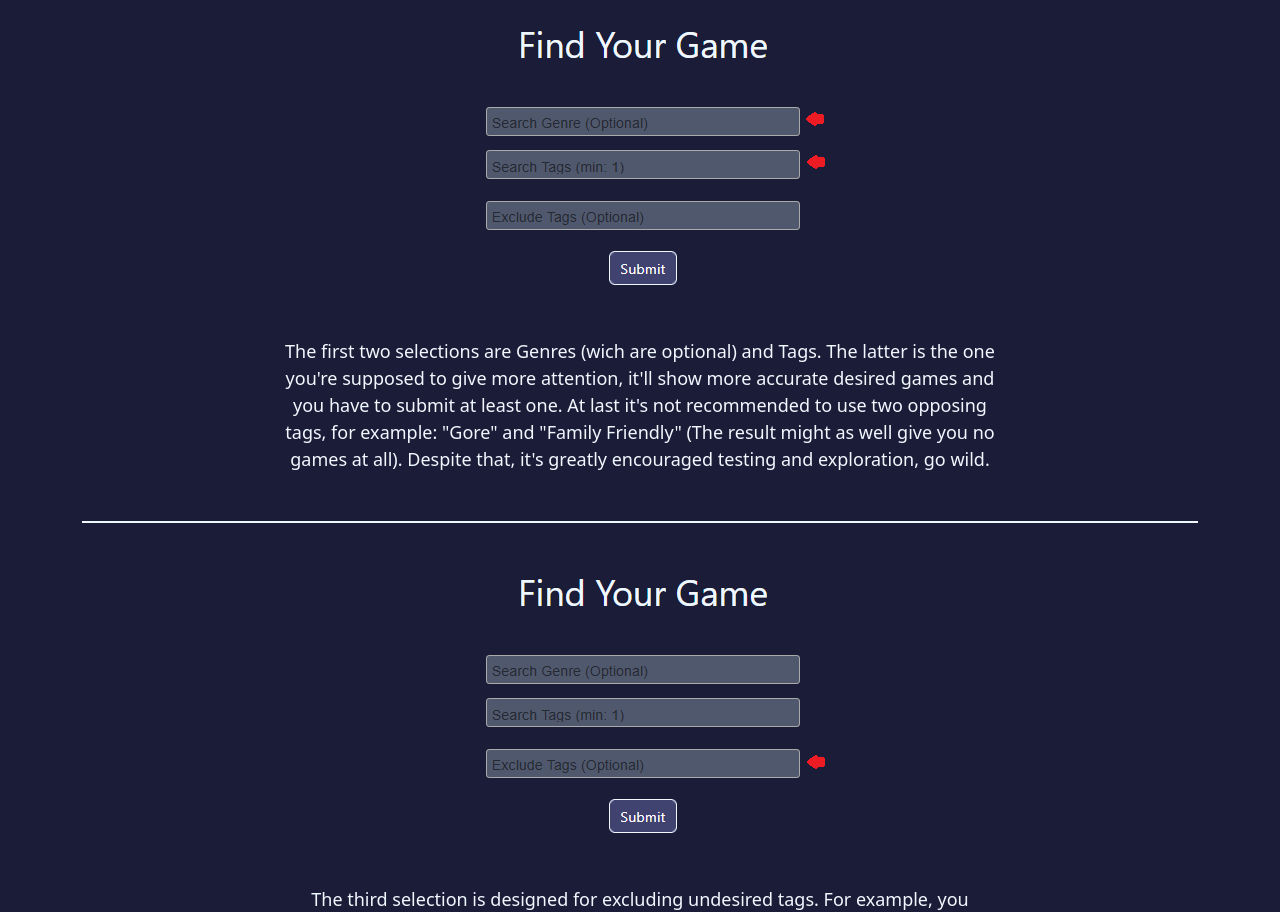
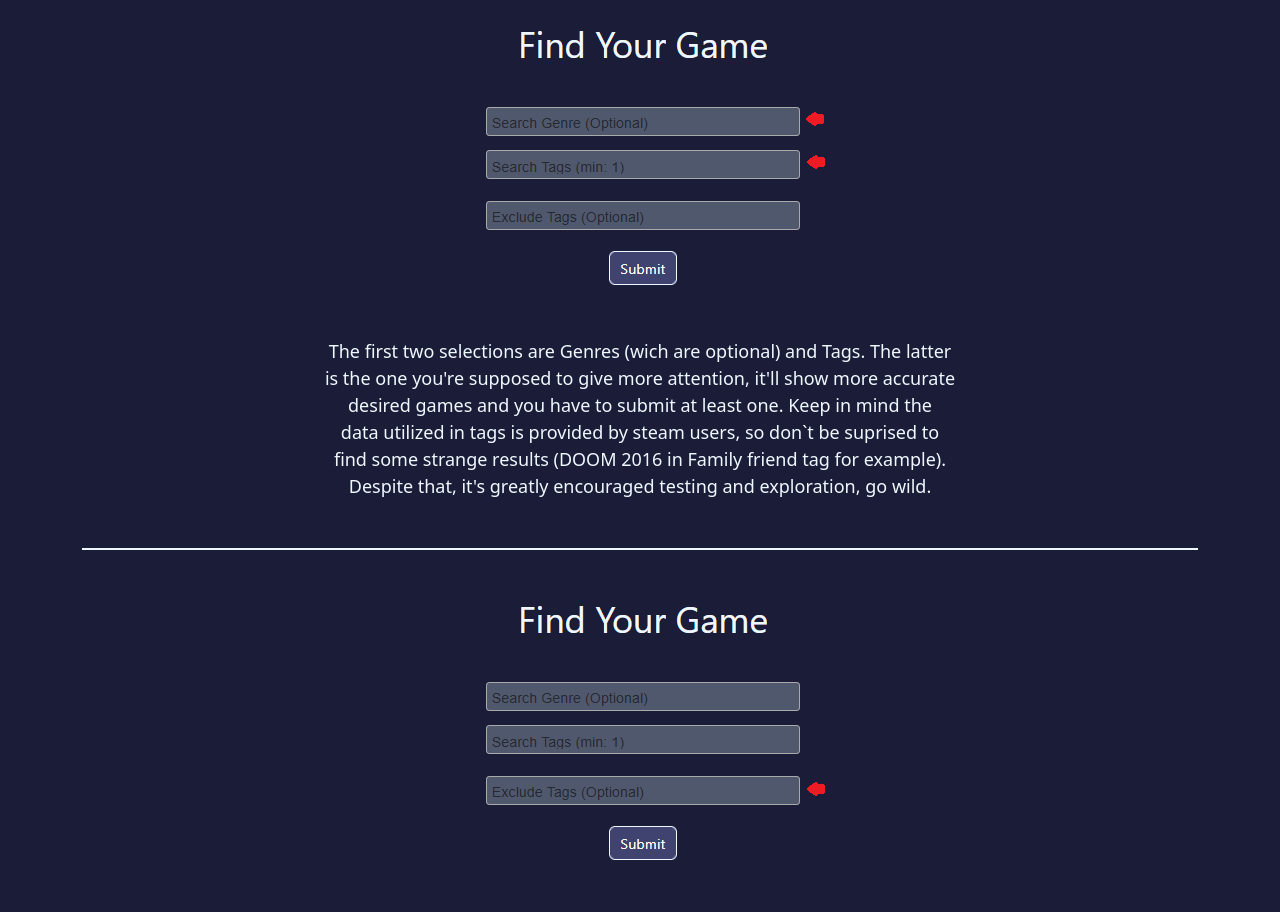
Before and after one commit to MysteryBrks/Find-Your-Game, a Flask app: page /manual in a window 1280 px wide. Shown: the part 359-1271 px from the top of the page. Run offline with Flask 3, Linux system fonts and the light colour scheme; some libraries are stand-ins or nearby versions.

Commit message:
Modified manual instructions

```diff
--- a/templates/manual.html
+++ b/templates/manual.html
@@ -12,14 +12,14 @@
         <img src="static/images/Tutorial.png">
         <p class="explanation">The first two selections are Genres (wich are optional)
         and Tags. The latter is the one you're supposed to give more attention, it'll
-        show more accurate desired games and you have to submit at least one. At last
-        it's not recommended to use two opposing tags, for example: "Gore" and "Family Friendly"
-        (The result might as well give you no games at all). Despite that, it's greatly
-        encouraged testing and exploration, go wild. </p>
+        show more accurate desired games and you have to submit at least one. Keep in
+        mind the data utilized in tags is provided by steam users, so don`t be suprised
+        to find some strange results (DOOM 2016 in Family friend tag for example).
+        Despite that, it's greatly encouraged testing and exploration, go wild. </p>
     </div>
     <div class="mb-4 color"></div>
     <div class="mb-5 tutorial">
-        <img src="static/images/Tutorial2.png">
+<img src="static/images/Tutorial2.png">
         <p class="explanation">The third selection is designed for excluding undesired tags.
         For example, you may want to search for Strategy (Genre), Diplomacy (Tag) games that
         are NOT in World War II. In this case you can have World War II in the excluded tags.</p>
```
